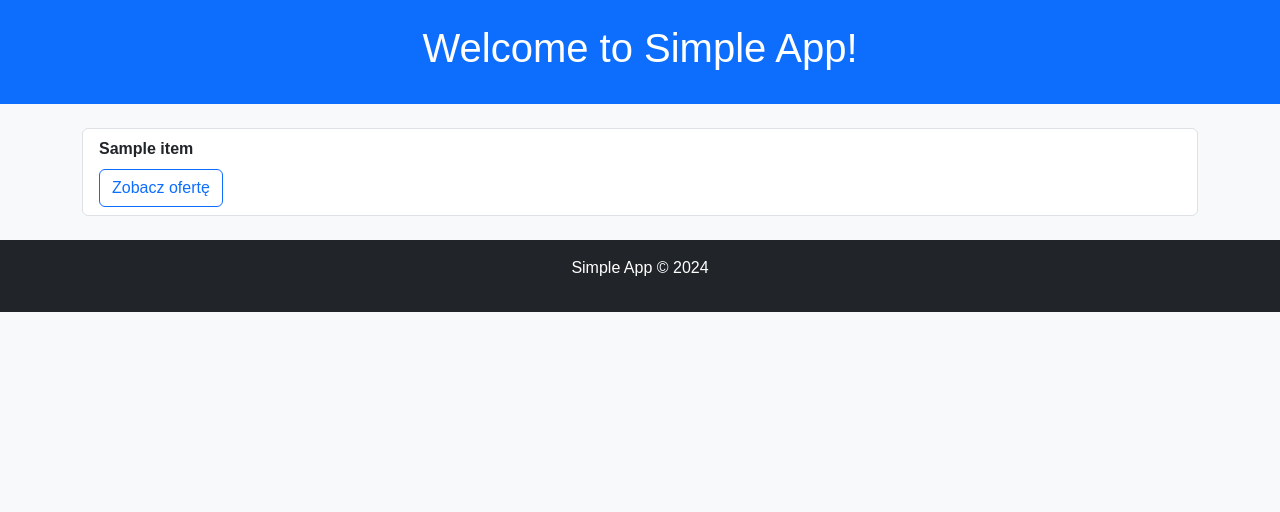
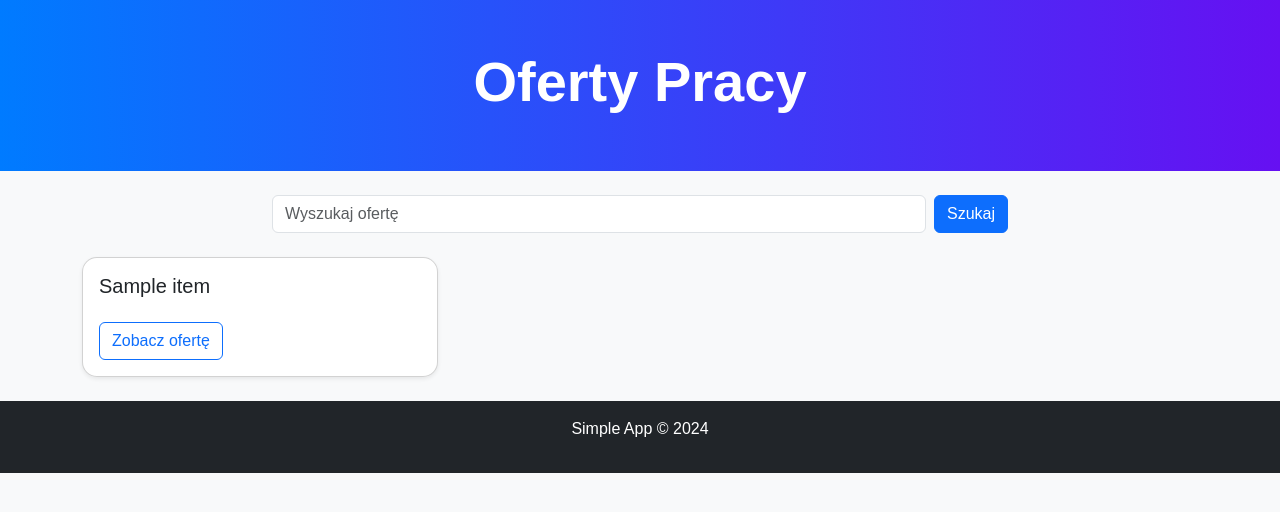
Before and after one commit to Kriss-Kolak/simple_web_app, a Flask app: template templates/home.html in a window 1280 px wide. Shown: the top 512 px of the page. Run offline with Flask 3, Linux system fonts and the light colour scheme; the template is opened without the code that fills it: most values are stand-ins (such as "Sample title", 1, 10 or a date in 2020).

Commit message:
Dodano lepsza obsluge oraz ladniejszy wyglad

```diff
--- a/app.py
+++ b/app.py
@@ -1,4 +1,4 @@
-from flask import Flask, render_template, redirect
+from flask import Flask, render_template, redirect, request
 from scraper import scrap
 
 app = Flask(__name__)
@@ -8,7 +8,8 @@ app = Flask(__name__)
 
 @app.route('/')
 def home():
-    data = scrap()
+    keyword = request.args.get("keyword")
+    data = scrap(keyword) if keyword else scrap()
     return render_template('home.html', data = data)
 
 if __name__ == '__main__':
--- a/static/styles.css
+++ b/static/styles.css
@@ -1,12 +1,27 @@
+/* styles.css */
 body {
-    font-family: Arial, sans-serif;
-    background-color: #f8f9fa;
+    background: #f8f9fa;
+    font-family: 'Arial', sans-serif;
 }
 
-header h1 {
-    font-size: 2.5rem;
+header {
+    background: linear-gradient(to right, #007bff, #6610f2);
+    color: white;
 }
 
-a.btn {
-    text-decoration: none;
+.card {
+    border-radius: 15px;
+    transition: transform 0.2s, box-shadow 0.2s;
 }
+
+.card:hover {
+    transform: scale(1.05);
+    box-shadow: 0 8px 20px rgba(0, 0, 0, 0.2);
+}
+
+footer {
+    background: #343a40;
+    color: white;
+    text-align: center;
+    padding: 1rem;
+}
--- a/templates/home.html
+++ b/templates/home.html
@@ -3,34 +3,70 @@
 <head>
     <meta charset="utf-8">
     <meta name="viewport" content="initial-scale=1, width=device-width">
-    <title>{% block title %}My mobile notepad{% endblock %}</title>
+    <title>{% block title %}Simple App{% endblock %}</title>
 
     <link href="https://cdn.jsdelivr.net/npm/bootstrap@5.3.3/dist/css/bootstrap.min.css" rel="stylesheet" integrity="sha384-QWTKZyjpPEjISv5WaRU9OFeRpok6YctnYmDr5pNlyT2bRjXh0JMhjY6hW+ALEwIH" crossorigin="anonymous">
     <script src="https://cdn.jsdelivr.net/npm/bootstrap@5.3.3/dist/js/bootstrap.bundle.min.js" integrity="sha384-YvpcrYf0tY3lHB60NNkmXc5s9fDVZLESaAA55NDzOxhy9GkcIdslK1eN7N6jIeHz" crossorigin="anonymous"></script>
 
     <link rel="stylesheet" href="../static/styles.css">
 
+    <link rel="stylesheet" href="https://cdn.jsdelivr.net/npm/animate.css@4.1.1/animate.min.css">
 
 
 </head>
 <body>
 
-    <header class="bg-primary text-white text-center py-4">
-        <h1>Welcome to Simple App!</h1>
+    <header class="bg-dark text-white text-center py-5">
+        <h1 class="display-4 fw-bold animate__animated animate__fadeInDown">Oferty Pracy</h1>
     </header>
 
+    <main class="container my-4">
+        <div class="row justify-content-center">
+            <div class="col-md-8">
+                <form method="GET" action="/" class="d-flex">
+                    <input
+                        type="text"
+                        name="keyword"
+                        placeholder="Wyszukaj ofertę"
+                        class="form-control me-2"
+                    >
+                    <button type="submit" class="btn btn-primary">Szukaj</button>
+                </form>
+            </div>
+        </div>
+    </main>
 
 
     <main class="container my-4">
-        <ul class="list-group">
+        {% if not data or data[0].title == "Brak wyników dla podanego zapytania." %}
+        <div class="alert alert-warning text-center" role="alert">
+            Nie znaleziono ofert pracy dla podanych kryteriów.
+        </div>
+        {% else %}
+        <div class="row row-cols-1 row-cols-md-2 row-cols-lg-3 g-4">
             {% for item in data %}
-                <li class="list-group-item">
-                    <strong>{{item.title}}</strong><br>
-                    <a href="{{item.link}}" target="_blank" class="btn btn-outline-primary mt-2">Zobacz ofertę</a>
-                </li>
+            <div class="col animate__animated animate__fadeInUp">
+                <div class="card shadow-sm h-100">
+                    <div class="card-body">
+                        <h5 class="card-title">{{ item.title }}</h5>
+                        <a href="{{ item.link }}" target="_blank" class="btn btn-outline-primary mt-3">Zobacz ofertę</a>
+                    </div>
+                </div>
+            </div>
             {% endfor %}
-        </ul>
+        </div>
+        {% endif %}
     </main>
+
+    <script>
+        document.addEventListener("DOMContentLoaded", () => {
+            const searchForm = document.querySelector("form");
+            searchForm.addEventListener("submit", () => {
+                searchForm.classList.add("animate__animated", "animate__fadeOut");
+            });
+        });
+        </script>
+
 
     <footer class="bg-dark text-white text-center py-3 mt-4">
         <p>Simple App &copy; 2024</p>
```
Also changed, not shown: scraper.py (+33 -20 lines).
